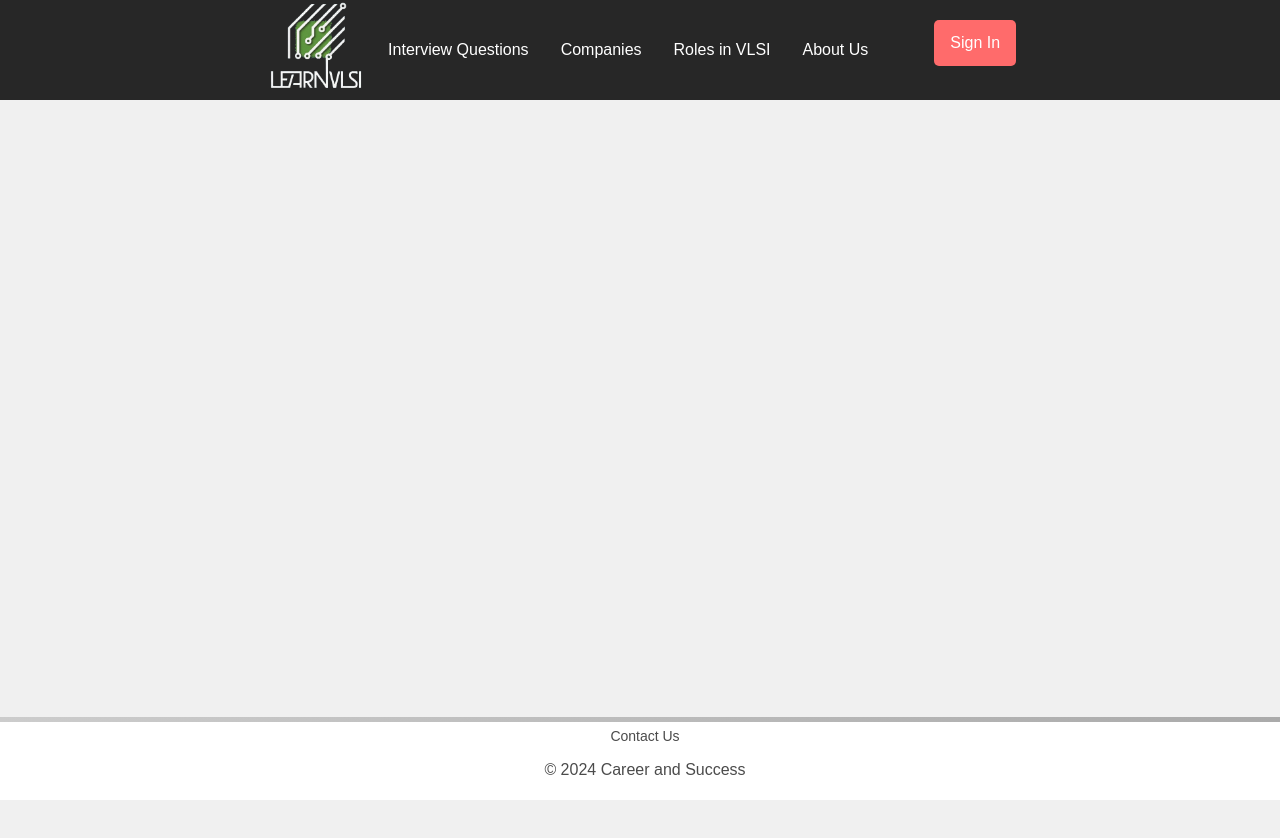
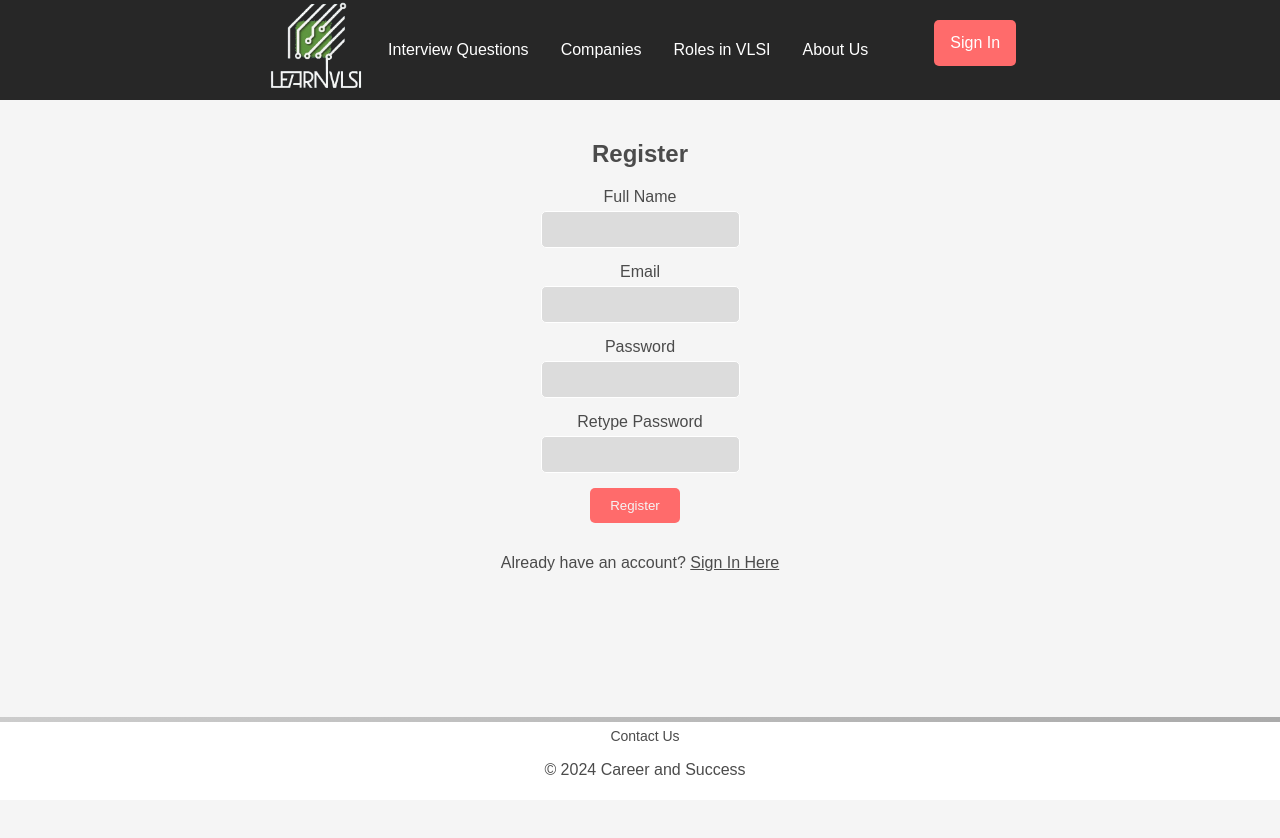
Before and after one commit to EliorUzan/LearnVLSI, a React (Create React App) app: page /register in a window 1280 px wide. Shown: the top 838 px of the page. Before the commit the page ends 800 px from the top, so only its background shows below. Built offline with nearby package versions, Linux system fonts and the light colour scheme.

Commit message:
Register added and some connectivity to the backend

```diff
--- a/package.json
+++ b/package.json
@@ -6,8 +6,10 @@
     "@testing-library/jest-dom": "^5.17.0",
     "@testing-library/react": "^13.4.0",
     "@testing-library/user-event": "^13.5.0",
+    "axios": "^1.6.8",
     "latest": "^0.2.0",
     "node": "^21.7.1",
+    "nodemon": "^3.1.0",
     "react": "^18.2.0",
     "react-dom": "^18.2.0",
     "react-router-dom": "^6.22.3",
--- a/src/App.js
+++ b/src/App.js
@@ -6,6 +6,7 @@ import Home from './components/Home';
 import SignIn from './components/SignIn'; // Import SignIn component
 import About from './components/About'; // Import About component
 import ContactUs from './components/ContactUs'
+import Register from './components/Register'
 import './App.css'
 
 const App = () => {
@@ -16,6 +17,7 @@ const App = () => {
         <Routes> {/* Use Routes component instead of Switch */}
           <Route path="/" element={<Home />} />
           <Route path="/signin" element={<SignIn />} />
+          <Route path="/register" element={<Register />} />
           <Route path="/about-us" element={<About />} />
           <Route path="/contact-us" element={<ContactUs />} />
           {/* Add more routes for other pages here */}
--- /dev/null
+++ b/src/components/Register.js
@@ -0,0 +1,89 @@
+import React, { useState } from 'react';
+import { Link, useNavigate } from 'react-router-dom'; // Import Link for routing
+import axios from 'axios'; // Import Axios for HTTP requests
+import '../css/css_vars.css';
+import '../css/Register.css';
+
+const Register = () => {
+  const navigate = useNavigate();
+  const [password, setPassword] = useState('');
+  const [retypePassword, setRetypePassword] = useState('');
+  const [passwordMatchError, setPasswordMatchError] = useState(false);
+  const [registrationError, setRegistrationError] = useState('');
+
+  const handlePasswordChange = (e) => {
+    setPassword(e.target.value);
+    setPasswordMatchError(false);
+  };
+
+  const handleRetypePasswordChange = (e) => {
+    setRetypePassword(e.target.value);
+    setPasswordMatchError(false);
+  };
+
+  const sendRegistrationData = async (registrationData) => {
+    try {
+      const response = await axios.post('http://localhost:3001/register', registrationData);
+      console.log('Response from server:', response.data); // Log the response from the server
+      if (response.data.ok) {
+        navigate('/');
+      } else {
+        console.log(response.data.message);
+        setRegistrationError(response.data.message); // Set the registration error message
+      }
+    } catch (error) {
+      console.error('Error sending registration data:', error);
+    }
+  };
+
+  const handleSubmit = async (e) => {
+    e.preventDefault();
+    if (password !== retypePassword) {
+      setPasswordMatchError(true);
+      return;
+    }
+    // Create the JSON object with registration details
+    const registrationData = {
+      email: document.getElementById('email').value,
+      full_name: document.getElementById('fullname').value,
+      password: password,
+    };
+    console.log(registrationData);
+    // Send the registration data to the server
+    await sendRegistrationData(registrationData);
+  };
+
+  return (
+    <div className="registration-container">
+      <h2>Register</h2>
+      <form className="registration-form" onSubmit={handleSubmit}>
+        <div className="form-group">
+          <label htmlFor="fullname">Full Name</label>
+          <input type="text" id="fullname" name="fullname" required />
+        </div>
+        <div className="form-group">
+          <label htmlFor="email">Email</label>
+          <input type="email" id="email" name="email" required />
+        </div>
+        <div className="form-group">
+          <label htmlFor="password">Password</label>
+          <input type="password" id="password" name="password" value={password} onChange={handlePasswordChange} required />
+        </div>
+        <div className="form-group">
+          <label htmlFor="retype-password">Retype Password</label>
+          <input type="password" id="retype-password" name="retype-password" value={retypePassword} onChange={handleRetypePasswordChange} required />
+          {passwordMatchError && <span className="password-match-error">Passwords do not match</span>}
+        </div>
+        <div className="form-group">
+          <button type="submit" className="register-btn">Register</button>
+        </div>
+      </form>
+      {registrationError && <div className="error-message">{registrationError}</div>}
+      <div className="existing-account">
+        <p>Already have an account? <Link to="/signin" className="signin-link">Sign In Here</Link></p>
+      </div>
+    </div>
+  );
+};
+
+export default Register;
--- /dev/null
+++ b/src/css/Register.css
@@ -0,0 +1,78 @@
+.registration-container {
+    background-color: var(--bodycolor-color); /* Dark background color */
+    color: var(--body-text-color); /* Text color */
+    padding: 20px;
+    text-align: center;
+    padding-bottom: 100%;
+}
+
+.registration-form {
+    display: flex;
+    flex-direction: column;
+    align-items: center;
+}
+
+.form-group {
+    margin-bottom: 15px;
+}
+
+.form-group label {
+    display: block;
+    margin-bottom: 5px;
+}
+
+.form-group input {
+    width: 100%;
+    padding: 10px;
+    border-radius: 5px;
+    border: 1px solid var(--general-frame-color);
+    background-color: var(--general-textbox-bg-color);
+    color: var(--body-text-color);
+    box-sizing: border-box; /* Include padding in input width */
+}
+
+.form-group input:focus {
+    outline: none;
+}
+
+.form-group input::placeholder {
+    color: var(--body-text-color);
+}
+
+.password-match-error {
+    color: red;
+    font-size: 12px;
+    margin-top: 5px;
+}
+
+.register-btn {
+    background-color: var(--prominent-btn); /* Use the same prominent button color */
+    color: var(--special-btn-text-color);
+    border: none;
+    padding: 10px 20px;
+    border-radius: 5px;
+    margin-right: 10px;
+    cursor: pointer;
+}
+
+.register-btn:hover {
+    background-color: var(--prominent-btn-hover); /* Lighter color on hover */
+}
+
+.existing-account p {
+    margin-bottom: 0;
+}
+
+.signin-link {
+    color: var(--body-text-color);
+    text-decoration: underline;
+}
+
+.signin-link:hover {
+    color: var(--body-text-link-hover); /* Lighter color on hover */
+}
+
+.error-message {
+    color: red; /* Set the color to red */
+    margin-top: 10px; /* Add some top margin for spacing */
+  }
```
Also changed, not shown: 1 other file (tests, documents, lock files or other folders).
